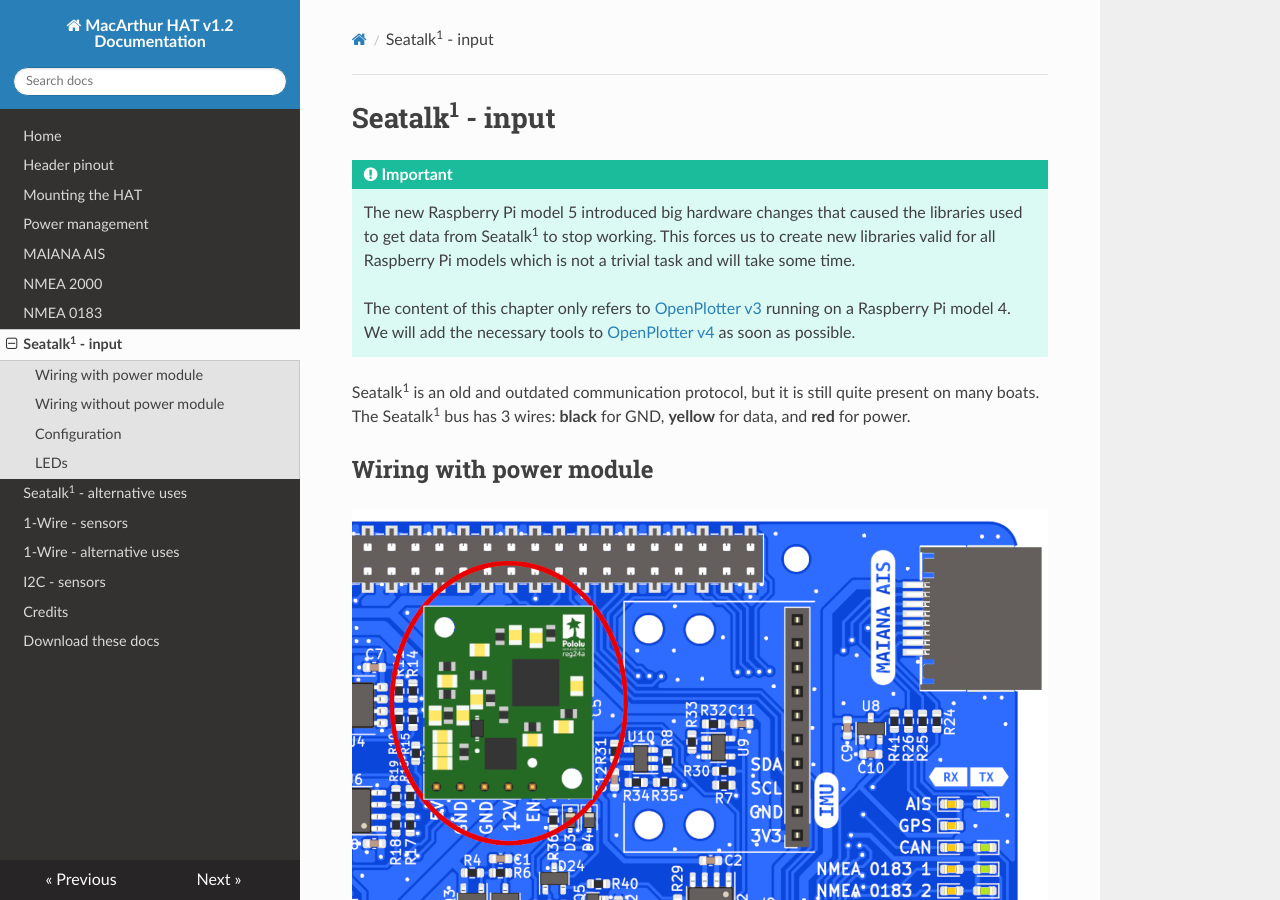
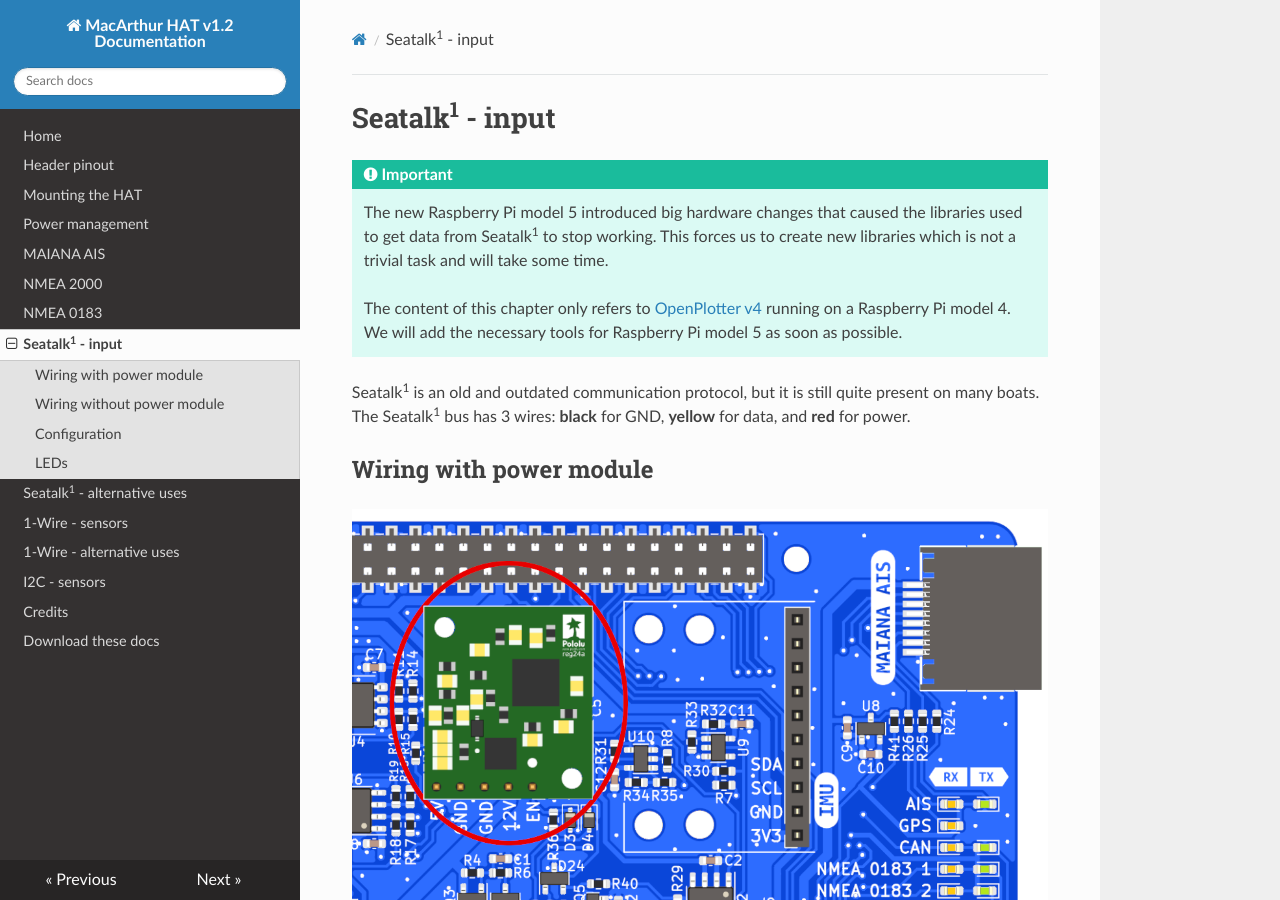
Before and after one commit to OpenMarine/MacArthur-HAT-docs, an MkDocs documentation site: the page built from docs/seatalk.md, in a window 1280 px wide and 900 px high. Built offline with MkDocs 1.6.1, drawn with Linux system fonts in a browser that asks for light colours; nearby versions of some CDN libraries.

Commit message:
add seatalk1 for RPi4 in OP v4

```diff
--- a/docs/seatalk.md
+++ b/docs/seatalk.md
@@ -1,9 +1,9 @@
 # Seatalk<sup>1</sup> - input
 
 !!! important
-    The new Raspberry Pi model 5 introduced big hardware changes that caused the libraries used to get data from Seatalk<sup>1</sup>  to stop working. This forces us to create new libraries valid for all Raspberry Pi models which is not a trivial task and will take some time.
+    The new Raspberry Pi model 5 introduced big hardware changes that caused the libraries used to get data from Seatalk<sup>1</sup>  to stop working. This forces us to create new libraries which is not a trivial task and will take some time.
 
-    The content of this chapter only refers to [OpenPlotter v3](https://openplotter.readthedocs.io/3.x.x/) running on a Raspberry Pi model 4. We will add the necessary tools to [OpenPlotter v4](https://openplotter.readthedocs.io/4.x.x/) as soon as possible.
+    The content of this chapter only refers to [OpenPlotter v4](https://openplotter.readthedocs.io/4.x.x/) running on a Raspberry Pi model 4. We will add the necessary tools for Raspberry Pi model 5 as soon as possible.
 
 
 Seatalk<sup>1</sup> is an old and outdated communication protocol, but it is still quite present on many boats. The Seatalk<sup>1</sup> bus has 3 wires: **black** for GND, **yellow** for data, and **red** for power.
```
Also changed, not shown: docs/index.md (+2 -2 lines), docs/seatalk/seatalk1.png.
